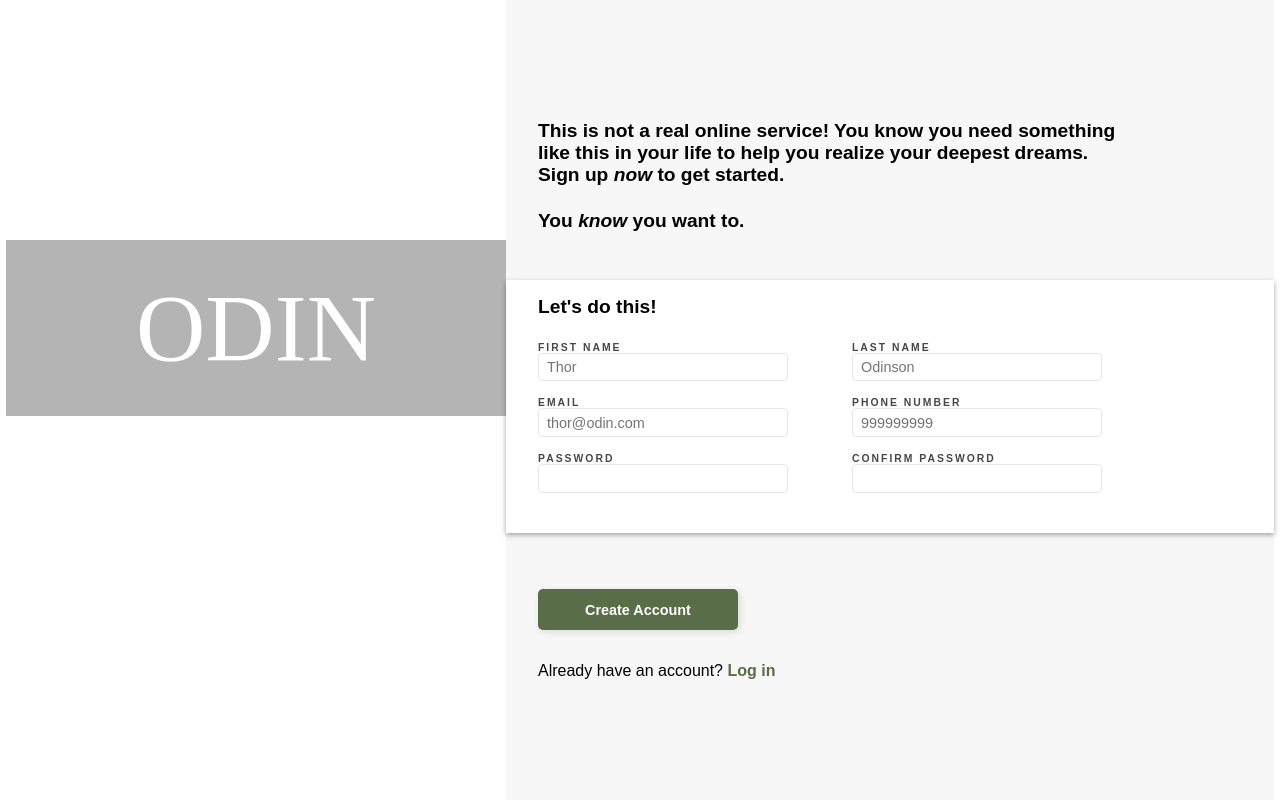
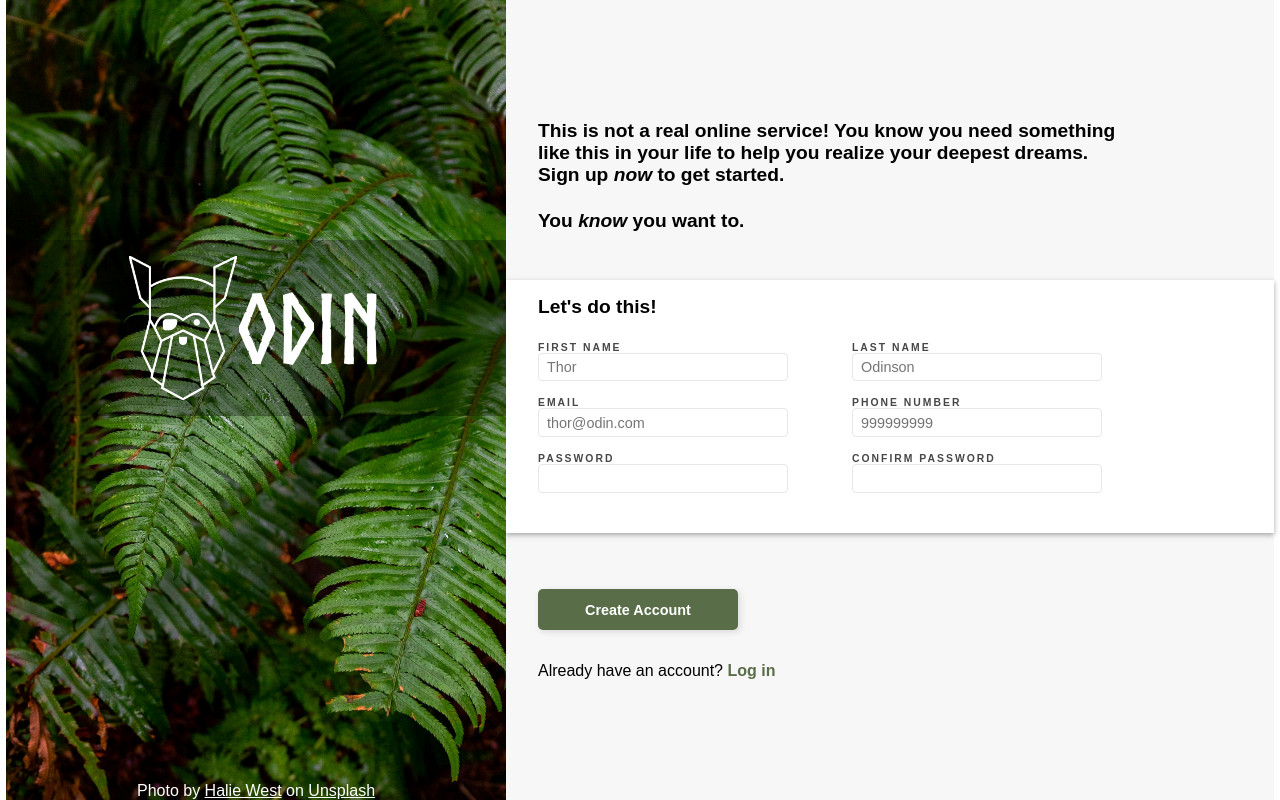
Before and after one commit to TarsisViana/top-form, a plain HTML site: page index.html in a window 1280 px wide. Drawn offline with Linux system fonts and the light colour scheme; the site is published under a folder, as on GitHub Pages, so addresses that start at the root find nothing.

Commit message:
fix images

```diff
--- a/index.html
+++ b/index.html
@@ -12,7 +12,7 @@
   <section class="logo-section">
 
     <div class="logo-section">
-      <img src="/img/mv .png" alt="">
+      <img src="img/mv.png" alt="">
       <p>ODIN</p>
     </div>
     <p class="credit">Photo by <a href="https://unsplash.com/@haliewestphoto?utm_content=creditCopyText&utm_medium=referral&utm_source=unsplash">Halie West</a> on <a href="https://unsplash.com/photos/green-leaf-plant-in-close-up-photography-25xggax4bSA?utm_content=creditCopyText&utm_medium=referral&utm_source=unsplash">Unsplash</a></p>
--- a/styles.css
+++ b/styles.css
@@ -7,7 +7,7 @@ html{
 
 @font-face {
   font-family: 'Viking';
-  src: url(/fonts/Norse-Bold.otf);
+  src: url(fonts/Norse-Bold.otf);
 }
 body{
   font-family: sans-serif;
@@ -22,7 +22,7 @@ section.logo-section{
   width: clamp(300px, 40vw, 500px);
   margin:0;
   height: 100vh;
-  background-image: url('/img/halie-west-25xggax4bSA-unsplash.jpg');
+  background-image: url('img/foto.jpg');
   background-size: cover;
   position: relative;
 
```
Also changed, not shown: img/foto.jpg (renamed from img/halie-west-25xggax4bSA-unsplash.jpg), img/mv.png (renamed from img/mv .png).
